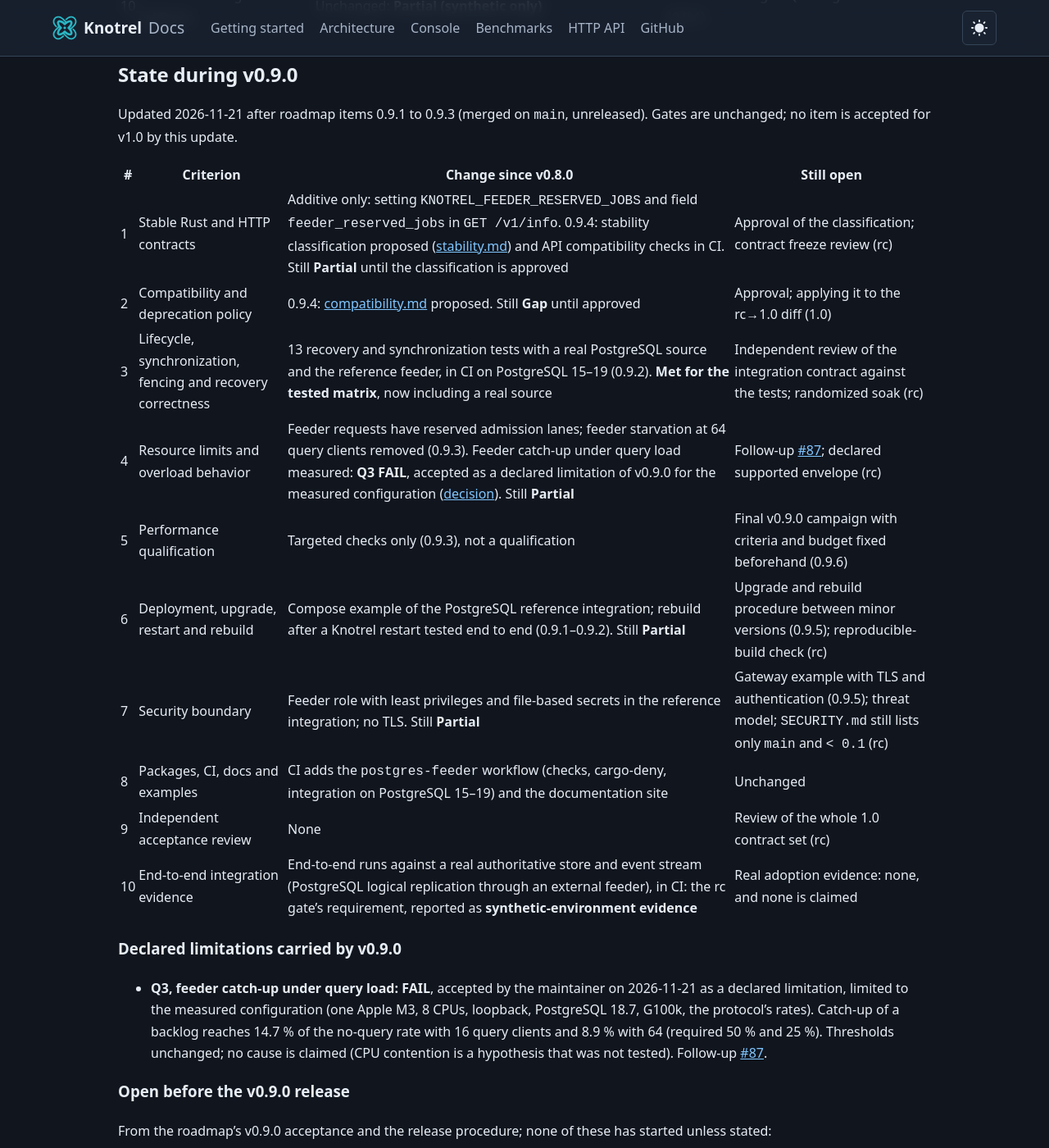
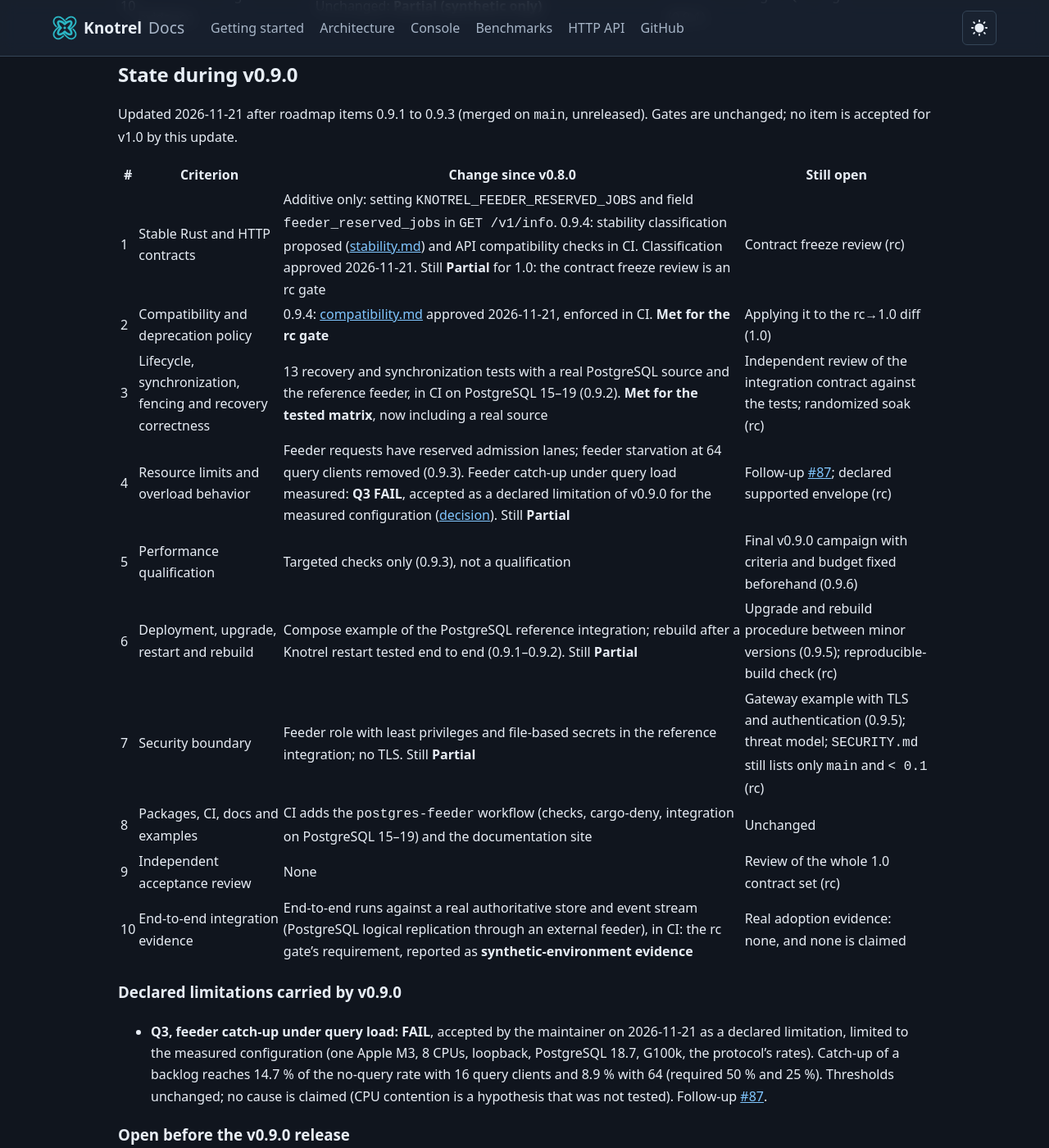
Before and after one commit to knotrel/knotrel, a Jekyll site: the page built from docs/releases/v1.0-readiness.md, in a window 1280 px wide and 1400 px high, scrolled down 3313 px. Shown: the whole window at 82% size. Built offline with Jekyll 4.4.1, drawn with Linux system fonts in a browser that asks for light colours; our own code applies the rules of GitHub Pages for plain Markdown files; some of the changed text lies outside the part shown.

Commit message:
docs: record the approval of the 0.9.4 policy and classification
Co-Authored-By: Claude Opus 5.5 <noreply@anthropic.com>

```diff
--- a/docs/releases/v1.0-readiness.md
+++ b/docs/releases/v1.0-readiness.md
@@ -61,8 +61,8 @@ unreleased). Gates are unchanged; no item is accepted for v1.0 by this update.
 
 | # | Criterion | Change since v0.8.0 | Still open |
 |---|---|---|---|
-| 1 | Stable Rust and HTTP contracts | Additive only: setting `KNOTREL_FEEDER_RESERVED_JOBS` and field `feeder_reserved_jobs` in `GET /v1/info`. 0.9.4: stability classification proposed ([stability.md](../stability.md)) and API compatibility checks in CI. Still **Partial** until the classification is approved | Approval of the classification; contract freeze review (rc) |
-| 2 | Compatibility and deprecation policy | 0.9.4: [compatibility.md](../compatibility.md) proposed. Still **Gap** until approved | Approval; applying it to the rc→1.0 diff (1.0) |
+| 1 | Stable Rust and HTTP contracts | Additive only: setting `KNOTREL_FEEDER_RESERVED_JOBS` and field `feeder_reserved_jobs` in `GET /v1/info`. 0.9.4: stability classification proposed ([stability.md](../stability.md)) and API compatibility checks in CI. Classification approved 2026-11-21. Still **Partial** for 1.0: the contract freeze review is an rc gate | Contract freeze review (rc) |
+| 2 | Compatibility and deprecation policy | 0.9.4: [compatibility.md](../compatibility.md) approved 2026-11-21, enforced in CI. **Met for the rc gate** | Applying it to the rc→1.0 diff (1.0) |
 | 3 | Lifecycle, synchronization, fencing and recovery correctness | 13 recovery and synchronization tests with a real PostgreSQL source and the reference feeder, in CI on PostgreSQL 15–19 (0.9.2). **Met for the tested matrix**, now including a real source | Independent review of the integration contract against the tests; randomized soak (rc) |
 | 4 | Resource limits and overload behavior | Feeder requests have reserved admission lanes; feeder starvation at 64 query clients removed (0.9.3). Feeder catch-up under query load measured: **Q3 FAIL**, accepted as a declared limitation of v0.9.0 for the measured configuration ([decision](../integrations/feeder-under-load.md#maintainer-decision-on-q3-2026-11-21)). Still **Partial** | Follow-up [#87](https://github.com/knotrel/knotrel/issues/87); declared supported envelope (rc) |
 | 5 | Performance qualification | Targeted checks only (0.9.3), not a qualification | Final v0.9.0 campaign with criteria and budget fixed beforehand (0.9.6) |
@@ -87,8 +87,8 @@ unreleased). Gates are unchanged; no item is accepted for v1.0 by this update.
 From the roadmap's v0.9.0 acceptance and the release procedure; none of these
 has started unless stated:
 
-1. **0.9.4 Contracts toward 1.0:** implemented; the compatibility policy and
-   the stability classification await maintainer approval.
+1. **0.9.4 Contracts toward 1.0:** done; policy and classification approved
+   on 2026-11-21.
 2. **0.9.5 Verified deployment:** gateway example with TLS and authentication,
    upgrade and rebuild procedure.
 3. **0.9.6 Final performance campaign** against v0.8.0 (v0.7.0 as reference),
```
Also changed, not shown: ROADMAP.md (+3 -3 lines), docs/compatibility.md (+2 -3 lines), docs/stability.md (+2 -2 lines).
